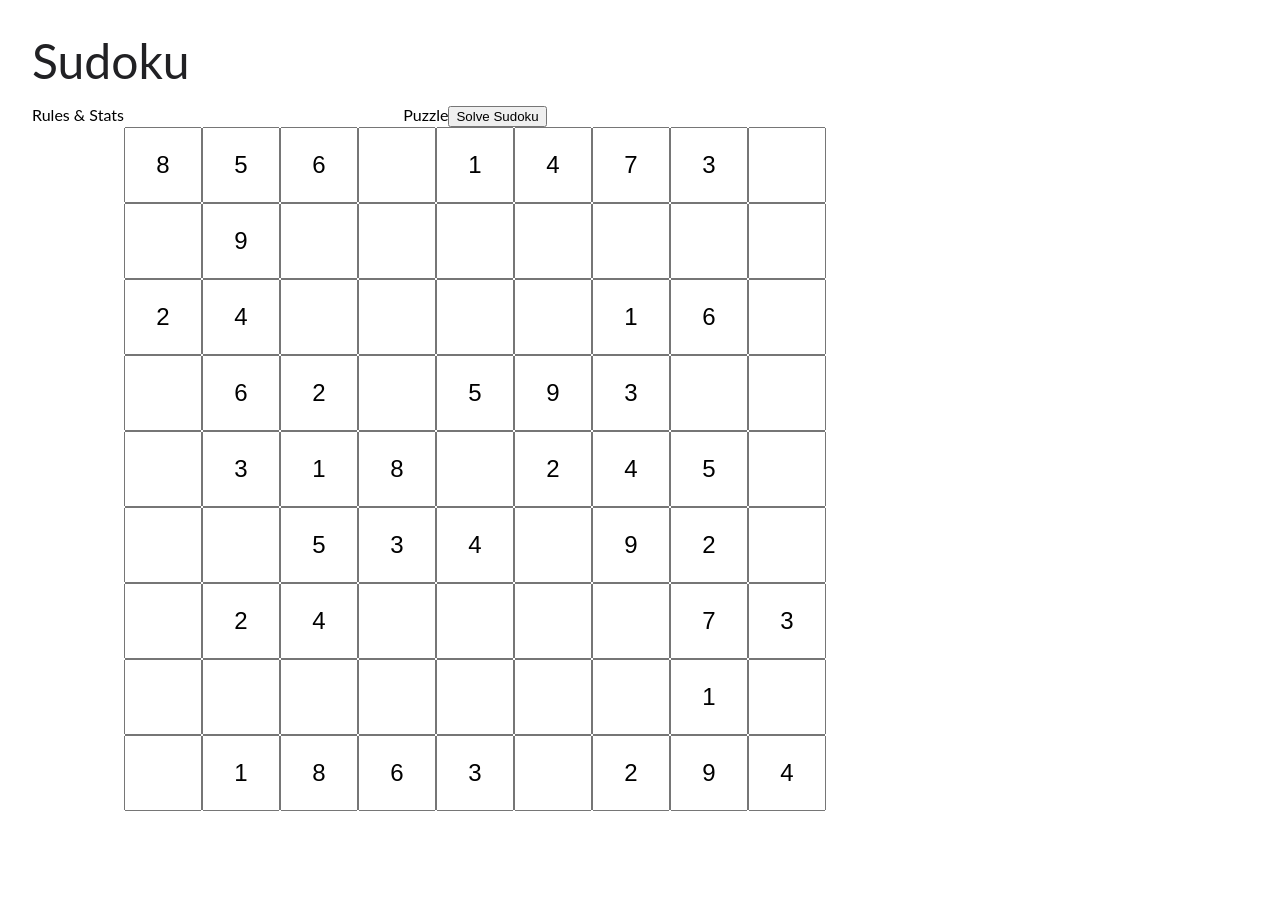
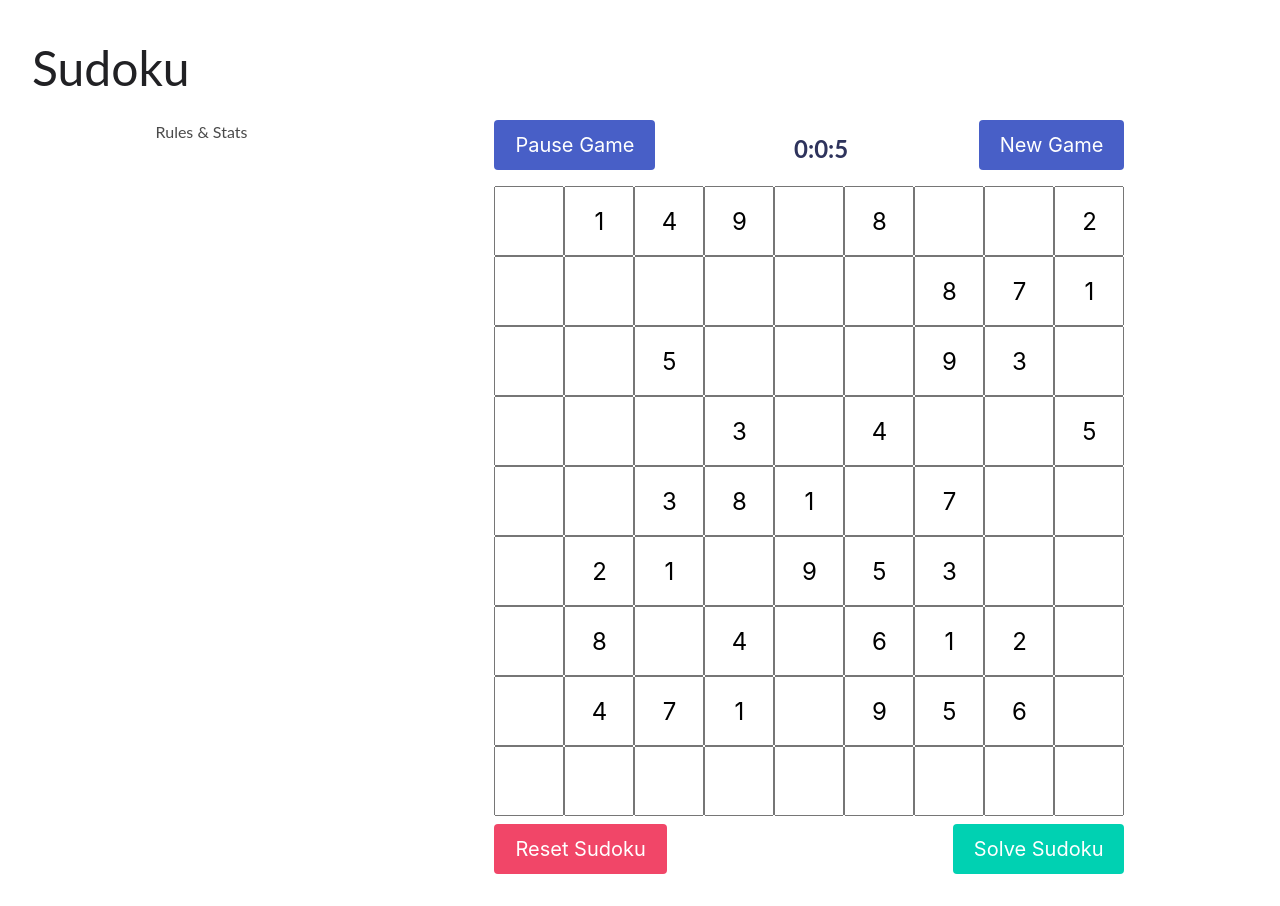
Before and after one commit to vramanalj/sudoku, a React (Create React App) app: page / in a window 1280 px wide. Before the commit the page ends 843 px from the top, so only its background shows below. Built offline with nearby package versions, Linux system fonts and the light colour scheme.

Commit message:
puzzle UI finished and solver logic fixed

```diff
--- a/package.json
+++ b/package.json
@@ -6,14 +6,14 @@
     "@testing-library/jest-dom": "^5.11.10",
     "@testing-library/react": "^11.2.6",
     "@testing-library/user-event": "^12.8.3",
-    "bootstrap": "^4.6.0",
     "lodash": "^4.17.21",
     "node-sass": "^5.0.0",
     "react": "^17.0.2",
-    "react-bootstrap": "^1.5.2",
     "react-bootstrap-icons": "^1.4.0",
     "react-dom": "^17.0.2",
     "react-scripts": "4.0.3",
+    "react-timer-hook": "^3.0.2",
+    "tailwindcss": "^2.1.1",
     "web-vitals": "^1.1.1"
   },
   "scripts": {
--- a/public/index.html
+++ b/public/index.html
@@ -15,6 +15,7 @@
       user's mobile device or desktop. See https://developers.google.com/web/fundamentals/web-app-manifest/
     -->
     <link rel="manifest" href="%PUBLIC_URL%/manifest.json" />
+    <link rel="stylesheet" href="https://cdn.jsdelivr.net/npm/bulma@0.9.2/css/bulma.min.css">
     <!--
       Notice the use of %PUBLIC_URL% in the tags above.
       It will be replaced with the URL of the `public` folder during the build.
--- a/src/App.js
+++ b/src/App.js
@@ -1,54 +1,95 @@
-import logo from './logo.svg';
 import './App.scss';
 import SudokuInputBox from './components/SudokuInputBox';
-import { indexOf, lastIndexOf, clone, intersection, flatten, zip } from 'lodash'
+import { indexOf, cloneDeep, flatten } from 'lodash'
 import {initialBoards} from './initialBoards';
-import { Button } from 'react-bootstrap'
-import React, { useState, useEffect } from 'react';
+import React, { useState, useEffect, useRef } from 'react';
+import { useStopwatch, useTimer } from 'react-timer-hook';
 
 
 function App() {
-  const[boardData,setBoardData] = useState(initialBoards[0]);
+  let currentBoardOriginalData = useRef([]);
+  const[boardData,setBoardData] = useState([]);
+  const[gameStatus,setGameStatus] = useState('Not Started');
+  const expiryTimer = new Date();
+  expiryTimer.setHours(expiryTimer.getHours() + 24);
+  const {
+    seconds,
+    minutes,
+    hours,
+    days,
+    isRunning,
+    start,
+    pause,
+    reset
+  } = useStopwatch({ expiryTimer, onExpire: () => console.warn('onExpire called') });
 
-  function solveSudoku(){
-    let boardDataSolution=clone(boardData);
-    boardDataSolution.map((row,rowIndex)=>
-      row.map((cell,columnIndex)=>
-        {
-          if(cell===0){
-            for(let i=1;i<=9;i++){
-              boardDataSolution[rowIndex][columnIndex]=i;
-              if(isSudokuEntryValid(boardDataSolution,rowIndex,columnIndex)) {
-                break;
+  function initializeGame(){
+    let availableGames =  initialBoards.length;
+    let gameNo= Math.floor(Math.random() * (availableGames));
+    console.log(gameNo);
+    setBoardData([]);
+    setTimeout(() => {
+      setBoardData(initialBoards[gameNo]);
+    }, 1);
+    currentBoardOriginalData.current=cloneDeep(initialBoards[gameNo]);
+    reset();
+    setGameStatus('In Progress');
+  }
+
+  useEffect(()=>{
+    initializeGame();
+  },[])
+
+  function solveSudoku(data) {
+    let boardSolution = cloneDeep(data);
+    for (let i = 0; i < 9; i++) {
+      for (let j = 0; j < 9; j++) {
+        if (boardSolution[i][j] === 0) {
+          for (let k = 1; k <= 9; k++) {
+            if (isSudokuEntryValid(boardSolution, i, j, k)) {
+              boardSolution[i][j] = k;
+            if (solveSudoku(boardSolution)) {
+              return true;
+            } else {
+              boardSolution[i][j] = 0;
             }
           }
         }
+        return false;
       }
-      )
-    )
-    let newBoard=[...boardDataSolution];
-    console.log(newBoard===boardDataSolution);
-    console.log('Final Sol: '+boardDataSolution);
-
+    }
+  }
   setBoardData([]);
   setTimeout(() => {
-      setBoardData(newBoard);
+    setBoardData(boardSolution);
   }, 1);
-    // initialBoards[0]=boardData
+  setGameStatus('Finished');
+  pause();
   }
 
-  function isSudokuEntryValid(boardDataToValidate,row,col){
+
+  function resetSudoku(){
+    setGameStatus('In Progress');
+    reset();
+    setBoardData([]);
+    setTimeout(() => {
+      setBoardData(currentBoardOriginalData.current);
+    }, 10);
+  }
+
+  function isSudokuEntryValid(boardDataToValidate,row,col,val){
+    if(
+      rowDuplicatePresent(boardDataToValidate,row,col,val) ||
+      colDuplicatePresent(boardDataToValidate,row,col,val) ||
+      gridDuplicatePresent(boardDataToValidate,row,col,val)
+    ){
+      return false;
+    }
+    return true;
+  }
+
+  function gridDuplicatePresent(boardDataToValidate,row,col,val){
     const gridGroups=[[0,1,2],[3,4,5],[6,7,8]];
-    console.log(boardDataToValidate);
-    let columnData=[];
-    let rowData=[];
-    Array.from(Array(9).keys()).map(index=>
-      rowData.push(boardDataToValidate[row][index])
-    );
-    Array.from(Array(9).keys()).map(index=>
-      columnData.push(boardDataToValidate[index][col])
-    );
-
     let gridRowsToCheck=flatten(gridGroups.filter((grid=>{
       return grid.includes(row)
     })));
@@ -56,25 +97,39 @@ function App() {
       return grid.includes(col)
     })));
 
-    console.log(gridRowsToCheck);
-    console.log(gridColumnsToCheck);
     let gridData=[]
     gridRowsToCheck.map(rowIndex=>
       gridColumnsToCheck.map(colIndex=>
         gridData.push(boardDataToValidate[rowIndex][colIndex])
       )
     )
+    let duplicateFoundinGrid = indexOf(gridData,val) > -1
+    return duplicateFoundinGrid;
+  }
 
-    console.log(gridData);
+  function rowDuplicatePresent(boardDataToValidate,row,col,val){
+    let rowData=[];
+    Array.from(Array(9).keys()).map(index=>
+      rowData.push(boardDataToValidate[row][index])
+    );
+    let duplicateFoundinRow = indexOf(rowData,val) > -1
+    return duplicateFoundinRow;
+  }
 
-    let duplicateFoundinColumn = indexOf(columnData,boardDataToValidate[row][col]) !== lastIndexOf(columnData,boardDataToValidate[row][col]);
-    let duplicateFoundinRow = indexOf(rowData,boardDataToValidate[row][col]) !== lastIndexOf(rowData,boardDataToValidate[row][col]);
-    let duplicateFoundinGrid = indexOf(gridData,boardDataToValidate[row][col]) !== lastIndexOf(gridData,boardDataToValidate[row][col]);
+  function colDuplicatePresent(boardDataToValidate,row,col,val){
+    let columnData=[];
+    Array.from(Array(9).keys()).map(index=>
+      columnData.push(boardDataToValidate[index][col])
+    );
+    let duplicateFoundinColumn = indexOf(columnData,val) > -1
+    return duplicateFoundinColumn;
+  }
 
-    console.log("Duplicate Found in Column"+duplicateFoundinColumn);
-    console.log("Duplicate Found in Row"+duplicateFoundinRow);
-    console.log("Duplicate Found in Grid"+duplicateFoundinGrid);
-    if(duplicateFoundinColumn || duplicateFoundinRow || duplicateFoundinGrid){
+  function isSudokuSolved(data){
+   let result = data.filter((row)=>
+      row.indexOf(0)>-1
+    )
+    if(result.length>0){
       return false;
     }
     return true;
@@ -84,8 +139,19 @@ function App() {
     let row = +e.target.id.substring(4,5);
     let col = +e.target.id.substring(10,11);
     console.log('Row: '+row+' Col: '+col);
-    initialBoards[0][row][col] = clone(parseInt(e.target.value));
-    console.log('Entry Validity: '+isSudokuEntryValid(initialBoards[0],row,col));
+    console.log('Entry Validity: '+isSudokuEntryValid(boardData,row,col,parseInt(e.target.value)));
+    boardData[row][col] = cloneDeep(parseInt(e.target.value));
+
+  }
+
+  function pauseGame(){
+    setGameStatus('Paused');
+    pause();
+  }
+
+  function resumeGame(){
+    setGameStatus('In Progress');
+    start();
   }
 
 
@@ -95,12 +161,17 @@ function App() {
         Sudoku
       </header>
       <div className="App-content">
-        <aside>
+        <aside className="rulesStats">
           Rules & Stats
         </aside>
-        <main>
-          Puzzle
-          <Button onClick={solveSudoku}>Solve Sudoku</Button>
+        <main className="puzzleArea">
+          <div className="puzzleTopButtons mb-2 buttons are-medium">
+            {gameStatus==='In Progress' && <button className="button is-link" onClick={pauseGame}>Pause Game</button>}
+            {gameStatus==='Paused' && <button className="button is-link" onClick={resumeGame}>Resume Game</button>}
+            <div className="timerText"><span>{hours}</span>:<span>{minutes}</span>:<span>{seconds}</span></div>
+            <button className="button is-link" onClick={initializeGame}>New Game</button>
+          </div>
+          <div className={gameStatus==='Paused'?'disabled':''}>
             {boardData && boardData.map(((rowData,rowIndex)=>{
               return (
                   <div key={'row-'+rowIndex}>
@@ -114,8 +185,12 @@ function App() {
                   </div>
               )
             })
-
             )}
+          </div>
+          <div className="puzzleBottomButtons mt-2 buttons are-medium">
+            <button className="button is-danger" onClick={resetSudoku}>Reset Sudoku</button>
+            <button className="button is-primary" onClick={()=>{solveSudoku(currentBoardOriginalData.current)}}>Solve Sudoku</button>
+          </div>
         </main>
       </div>
     </div>
--- a/src/App.scss
+++ b/src/App.scss
@@ -19,4 +19,26 @@
 .App-content {
   margin-top: 1rem;
   display: flex;
+  justify-content: space-around;
 }
+
+.rulesStats, .puzzleArea{
+
+}
+
+.puzzleTopButtons, .puzzleBottomButtons{
+  display: flex;
+  justify-content: space-between;
+}
+
+.timerText{
+  font-size: 1.5rem;
+  color: #2E335C;
+  font-weight: 700;
+}
+
+.disabled{
+  pointer-events: none;
+  opacity: 0.3;
+  background-color: #2E335C;
+}
--- a/src/components/SudokuInputBox.js
+++ b/src/components/SudokuInputBox.js
@@ -1,13 +1,18 @@
 import React, {useState} from "react";
-import { Form } from 'react-bootstrap';
 import './SudokuInputBox.scss';
 
 export default function SudokuInputBox(props) {
 
-    const[cellVal,setCellVal] = useState(props.value);
+    const[cellVal,_setCellVal] = useState(props.value);
+
+    const setCellVal = (val) => {
+        if(val>=0 && val<10){
+            _setCellVal(val);
+        }
+    };
 
     return (
-        <Form.Control id={props.id} value={cellVal!==0?cellVal:''} className="sudokuCell" type="number"
+        <input id={props.id} min={1} max={9} value={cellVal!==0?cellVal:''} className="sudokuCell" type="number"
         onChange={(e)=>{
             setCellVal(e.target.value)
             props.updateSudokuData(e)}
```
Also changed, not shown: 1 other file (tests, documents, lock files or other folders). Lines whose indentation alone changed are shown as unchanged.
